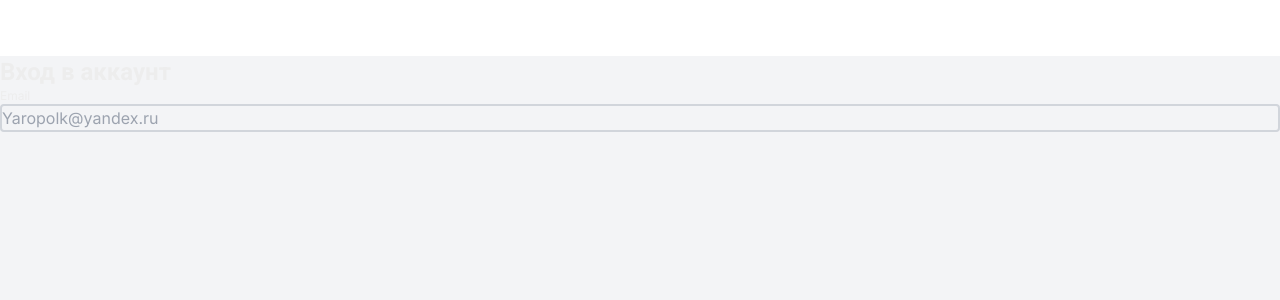
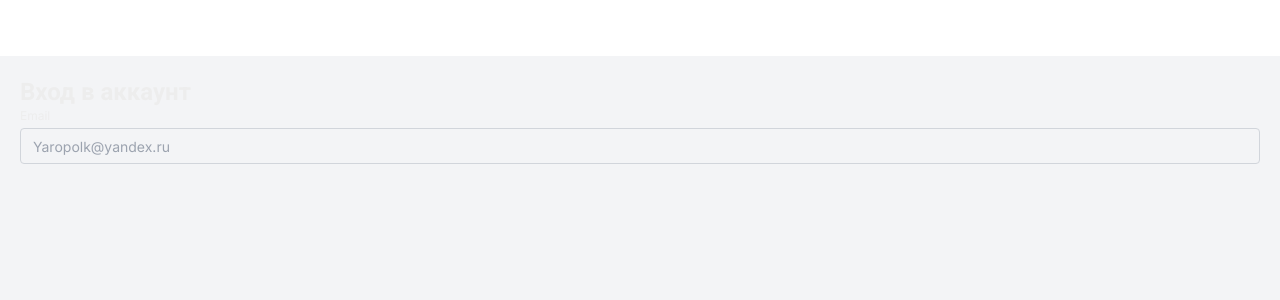
Before and after one commit to yapx-project/yapx-next, a Next.js app: page / in a window 1280 px wide. Shown: the top 300 px of the page. Built offline with nearby package versions, Linux system fonts and the light colour scheme.

Commit message:
auth_ui / add Input component

```diff
--- a/src/pages/auth_view.tsx
+++ b/src/pages/auth_view.tsx
@@ -1,22 +1,36 @@
+import { useState } from "react"
 
 export default function AuthView() {
+  const [text, setText] = useState("")
+  const getInput = (t: string) => {
+    console.log(t)
+    setText(t)
+  }
+
   return (
     <div className="flex flex-col h-dvh bg-primary_gray">
       <header className="h-14 bg-white"></header>
-      <main
-      // className={`${bokorFont.variable}`}
-      >
+      <main className="m-5">
         <h1 className="font-roboto text-2xl">Вход в аккаунт</h1>
         <form className="flex flex-col">
-          <label className="font-inter text-xs">Email</label>
-          <input
-            name="email"
-            className="bg-primary_gray border-2 border-input_border rounded placeholder-gray_title_light text-base font-inter"
-            placeholder="Yaropolk@yandex.ru" />
+          <Input title="Email" getInput={getInput} value={text} />
         </form>
       </main>
       {/* <header className="bg-purple-500"></header> */}
     </div>
-
   )
 }
+
+function Input({ title, getInput, value }: any) {
+  return (
+    <div className="flex flex-col gap-1">
+      <label className="text-xs font-inter ">{title}</label>
+      <input
+        className="h-9 bg-primary_gray border border-input_border rounded p-3 placeholder-gray_title_light text-sm font-inter"
+        placeholder="Yaropolk@yandex.ru"
+        value={value}
+        onChange={(e) => getInput(e.target.value)}
+      />
+    </div>
+  )
+}
```
